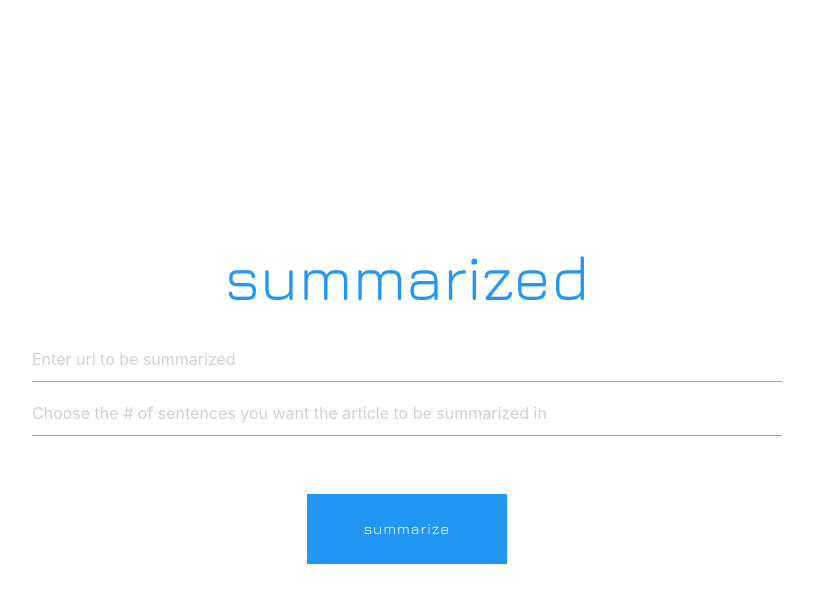
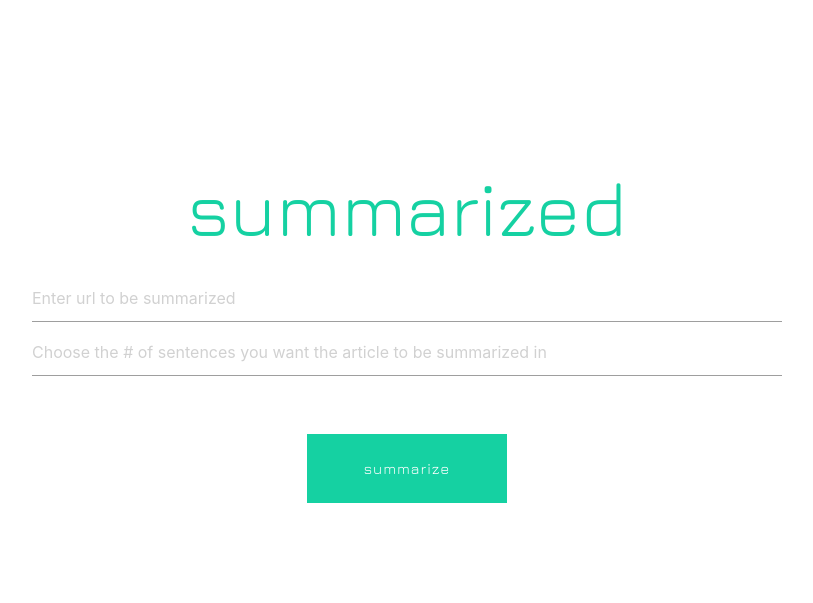
Before and after one commit to sppitts47794/summarized, a Flask app: page / in a window 1280 px wide. Shown: the top 603 px of the page, without its empty margins (233-1046 px from the left). Run offline with Flask 2, Linux system fonts and the light colour scheme.

Commit message:
Template/Static changes

```diff
--- a/static/css/main.css
+++ b/static/css/main.css
@@ -3,39 +3,46 @@
 body{
   margin: 0;
   padding: 0;
+  background: url("") no-repeat center center;
+  -webkit-background-size:cover;
+  -moz-background-size:cover;
+  -o-background-size:cover;
+  background-size:cover;
 }
 .index-container{
   text-align: center;
-  padding-top: 200px;
+  padding-top: 125px;
 }
 #logo-text{
-  color: #2196F3;
+  color: #15d1a2;
   font-family: "Jura";
+  font-size: 76px;
 }
 
 #urlfield{
   width: 750px;
+  color: white;
 }
 #numfield{
   width: 750px;
+  color: white;
 }
-#language{
-  width: 750px;
-}
-
+/* ::placeholder{
+  color: ;
+} */
 .button-container{
   padding-top: 50px;
 }
 
 #btn-summarize{
-  background: #2196F3;
+  background: #15d1a2;
   display: inline-block;
   font-family: 'Jura';
   width: 200px;
   padding:25px;
   letter-spacing: 1px;
   color: white;
-  border: 1px solid #2196F3;
+  border: 1px solid #15d1a2;
   text-align:center;
   outline:none;
   text-decoration:none;
@@ -62,20 +69,20 @@ body{
 }
 .sentence-wrapper{
   margin: auto;
-  width: 50%;
+  width: 75%;
 }
 .button-container{
   text-align: center;
 }
 #btn-back{
-  background: #2196F3;
+  background: #15d1a2;
   display: inline-block;
   font-family: 'Jura';
   width: 200px;
   padding:25px;
   letter-spacing: 1px;
   color: white;
-  border: 1px solid #2196F3;
+  border: 1px solid #15d1a2;
   text-align:center;
   outline:none;
   text-decoration:none;
--- a/templates/index.html
+++ b/templates/index.html
@@ -10,7 +10,7 @@
     <div class="index-container">
       <h1 id="logo-text">summarized</h1>
       <form class="form" method="POST" action="/summarized">
-        <input id="urlfield" name="url-field" type="url" placeholder="Enter url to be summarized">
+        <input id="urlfield" name="url-field" autocomplete="off" type="url" placeholder="Enter url to be summarized">
           <br>
         <input id="numfield" type="number" name="quantity" min="1" max="10" placeholder="Choose the # of sentences you want the article to be summarized in">
         <div class="button-container">
```
Also changed, not shown: 1 other file.
